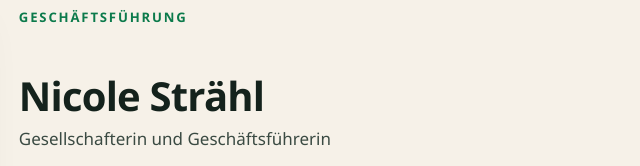
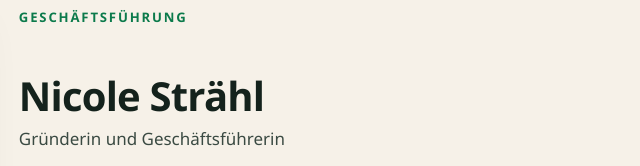
Before and after one commit to seidenraupe/learnbox-website, a website built with Vite: page ueber.html in a window 1280 px wide. Shown: the part 475-641 px from the top of the page, 543-1183 px from the left. Built offline with nearby package versions, Linux system fonts and the light colour scheme; no server answers; a web font is replaced by a local one.

Commit message:
Über uns: Gründerin statt Gesellschafterin
Co-authored-by: thomas.giger <thomas.giger@cloud-7.net>

```diff
--- a/ueber.html
+++ b/ueber.html
@@ -59,7 +59,7 @@
             <p class="eyebrow">Geschäftsführung</p>
             <h2>Nicole Strähl</h2>
             <p class="muted" style="margin-top: -0.4rem">
-              Gesellschafterin und Geschäftsführerin
+              Gründerin und Geschäftsführerin
             </p>
             <p>
               Nicole Strähl führt learnbox. Als Fernseh-Journalistin hat sie medizinisches
```
